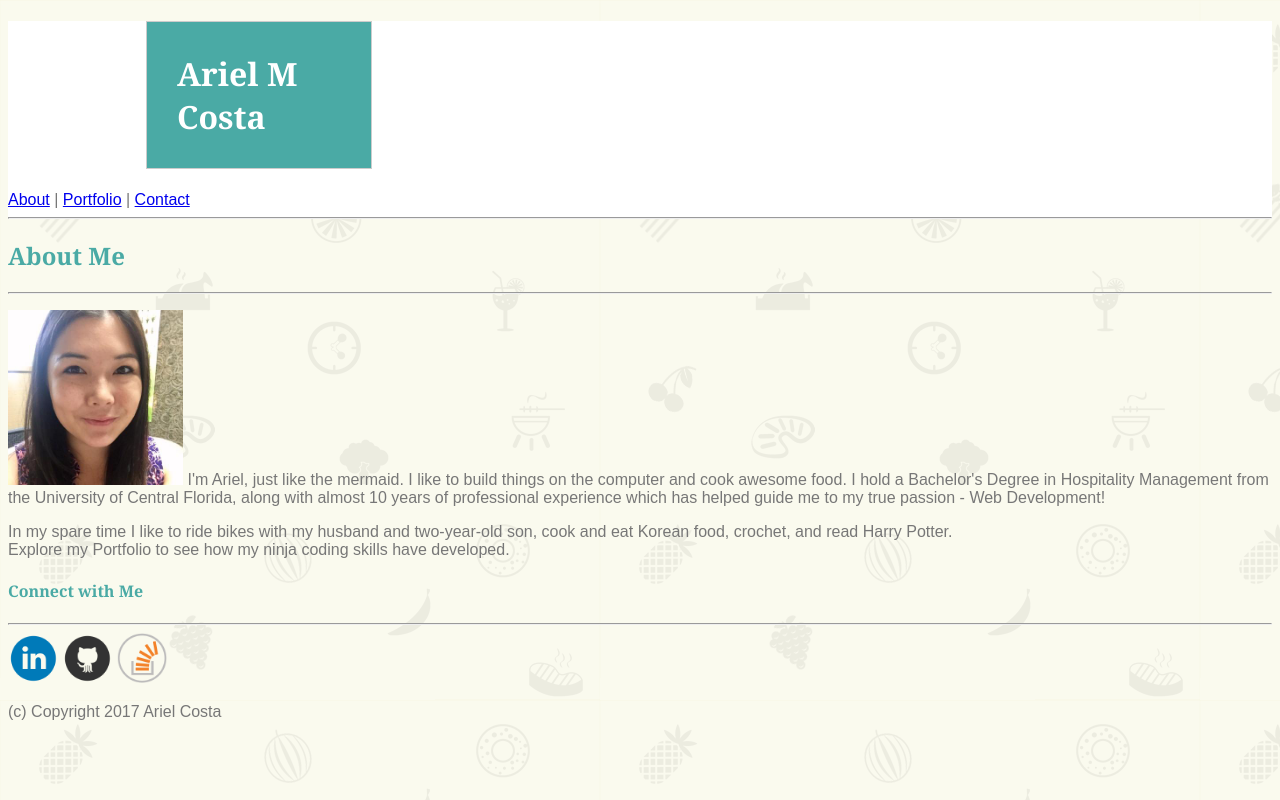
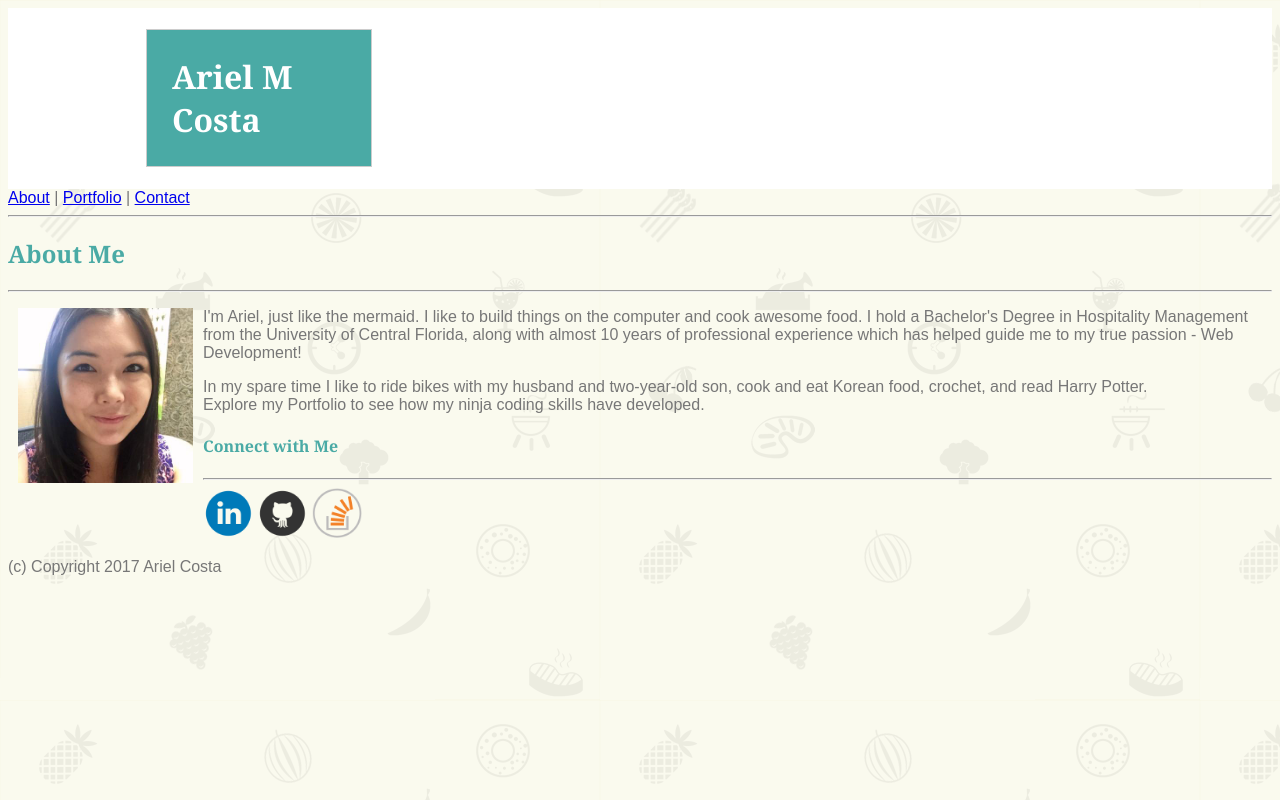
Before and after one commit to amcosta9/Basic-Portfolio, a PHP site: page / in a window 1280 px wide. Run offline with PHP 8.4, Linux system fonts and the light colour scheme.

Commit message:
layout css edits, worked on sticky footer

```diff
--- a/assets/css/style.css
+++ b/assets/css/style.css
@@ -3,10 +3,10 @@ h1 {
 	font-family: "Georgia", Times, "Times New Roman", serif;
 	color: #ffffff;
 	border: 1px solid #cccccc;
-	padding-top: 30px;
-	padding-right: 30px;
-	padding-left: 30px;
-	padding-bottom: 30px;
+	padding-top: 25px;
+	padding-right: 25px;
+	padding-left: 25px;
+	padding-bottom: 25px;
 	margin-right: 900px;
 	margin-left: 138px;
 }
@@ -31,4 +31,31 @@ h4 {
 
 .header {
 	background-color: #ffffff;
+	display: inline-block;
+	margin: 0;
 }
+
+.profile {
+	float: left;
+	margin: 0px 10px 10px 10px;
+}
+
+.foliolinks {
+	display: inline-block;
+	margin: 10px;
+	border: 1px solid #cccccc;
+}
+
+.links {
+	display: inline;
+}
+
+/* sticky footer not working - fix this! */
+.wrapper {
+	min-height: 100%;
+	margin: 0 auto -80px;
+}
+
+.footer, .push {
+	height: 80px;
+}
--- a/contact.html
+++ b/contact.html
@@ -34,6 +34,7 @@
 				<a href="https://github.com/amcosta9" target="_blank"><img src="assets/images/github_icon.png" alt="Github Icon" style="width: 50px; height: 50px;"></a>
 
 				<a href="http://stackoverflow.com/users/7239084/ariel-costa" target="_blank"><img src="assets/images/stackoverflow_icon.png" alt="Stack Overflow Icon" style="width: 50px; height: 50px;"></a>
+			<div class="push"></div>
 		</div>
 		<div class="footer">
 			<p> (c) Copyright 2017 Ariel Costa</p>
--- a/index.html
+++ b/index.html
@@ -10,16 +10,18 @@
 		<div class="wrapper">
 			<div class="header">
 			<h1>Ariel M Costa</h1>
+			</div>
+			<div class="links">
 			<!-- links to other pages here ??-->
 			<a href="/Users/Ariel/Documents/Code/Coding%20Boot%20Camp/Homework/Basic-Portfolio/index.html">About</a> | <a href="/Users/Ariel/Documents/Code/Coding%20Boot%20Camp/Homework/Basic-Portfolio/portfolio.html">Portfolio</a> | <a href="/Users/Ariel/Documents/Code/Coding%20Boot%20Camp/Homework/Basic-Portfolio/Contact.html">Contact</a>
+			</div>
 			<hr>
-			</div>
 			<h2>About Me</h2>
 			<hr>
 
 			<p>
 			<!-- need this image to be in the paragraph, word wrap around-->
-				<img src="assets/images/profilepicture.jpeg" alt="Picture of Ariel" style="width: 175px; height: 175px;">
+				<img class="profile" src="assets/images/profilepicture.jpeg" alt="Picture of Ariel" style="width: 175px; height: 175px;">
 
 				I'm Ariel, just like the mermaid.  I like to build things on the computer and cook awesome food.  I hold a Bachelor's Degree in Hospitality Management from the University of Central Florida, along with almost 10 years of professional experience which has helped guide me to my true passion - Web Development!
 			</p>
@@ -36,6 +38,7 @@
 				<a href="https://github.com/amcosta9" target="_blank"><img src="assets/images/github_icon.png" alt="Github Icon" style="width: 50px; height: 50px;"></a>
 
 				<a href="http://stackoverflow.com/users/7239084/ariel-costa" target="_blank"><img src="assets/images/stackoverflow_icon.png" alt="Stack Overflow Icon" style="width: 50px; height: 50px;"></a>
+			<div class="push"></div>
 		</div>
 		<!-- footer here -->
 		<div class="footer">
```
Also changed, not shown: portfolio.html (+13 -1 lines).
